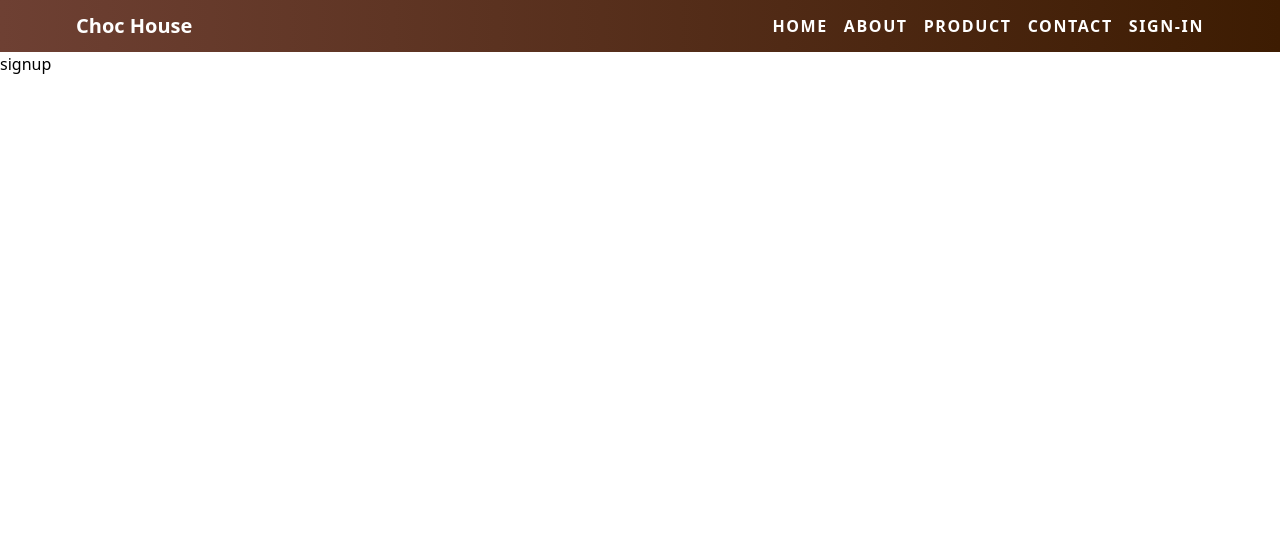
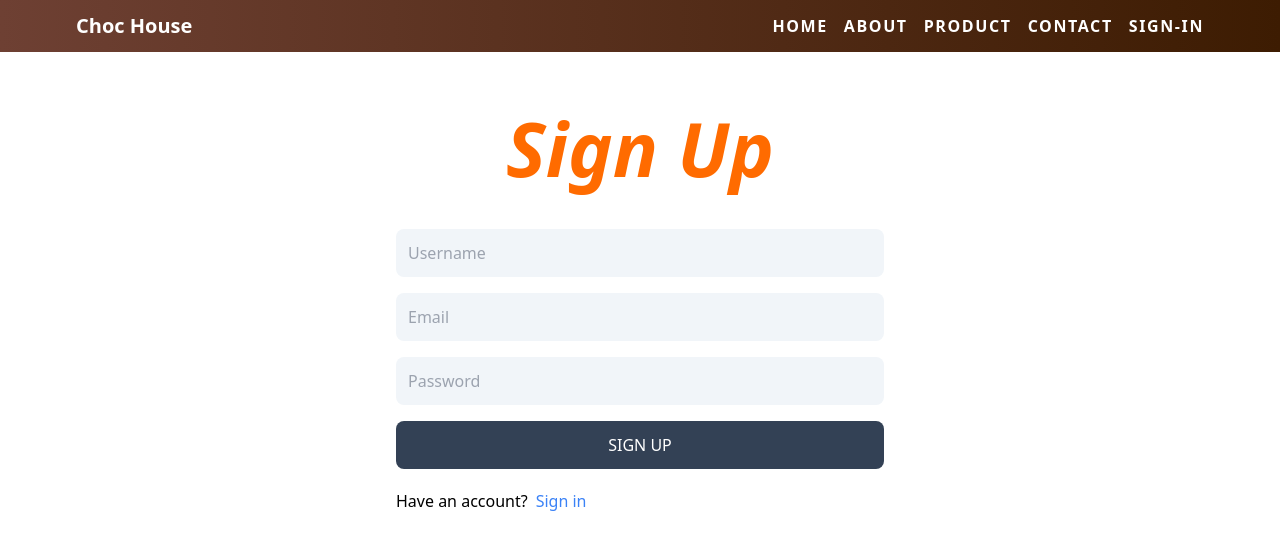
Before and after one commit to Sajika2000/choklet-shop, a React (Vite) app in the folder client/: page /sign-up in a window 1280 px wide. Shown: the top 550 px of the page. Built offline with nearby package versions, Linux system fonts and the light colour scheme.

Commit message:
complete  signup page ui

```diff
--- a/client/src/pages/Signup.jsx
+++ b/client/src/pages/Signup.jsx
@@ -1,9 +1,26 @@
+import {Link} from 'react-router-dom'
+const Signup = () => {
+  return (
+    <div className="max-w-lg p-3 mx-auto">
+         <h1 className="text-[#ff6b00] text-[75px] font-bold mb-6 text-center my-7 italic">Sign Up</h1>
+         <form className="flex flex-col gap-4">
+           <input type="text" placeholder="Username" id="username" className="p-3 rounded-lg bg-slate-100 "/>
+           <input type="email" placeholder="Email" id="email" className="p-3 rounded-lg bg-slate-100 "/>
+           <input type="text" placeholder="Password" id="password" className="p-3 rounded-lg bg-slate-100 "/>
+
+           <button className="p-3 text-white uppercase rounded-lg bg-slate-700 hover:opacity-95 disabled:opacity-80">Sign Up</button>
+          </form>
+
+          <div className="flex gap-2 mt-5">
+            <p>Have an account?</p>
+            <Link to='/sign-in'>
+            <span className="text-blue-500 ">Sign in</span>
+            </Link>
 
 
-const Signup = () => {
-  return (
-    <div>
-      signup
+          </div>
+
+
     </div>
   )
 }
```
